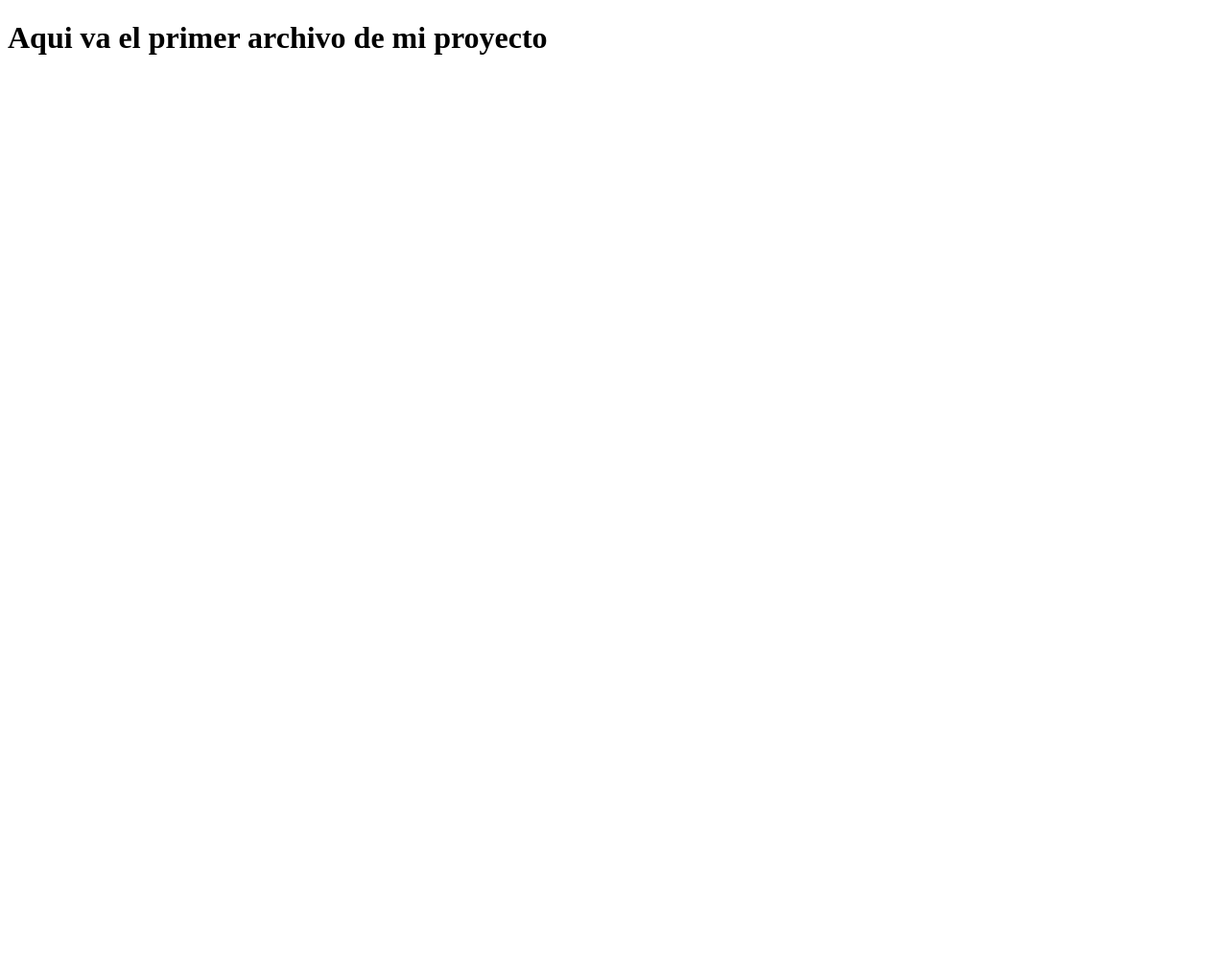
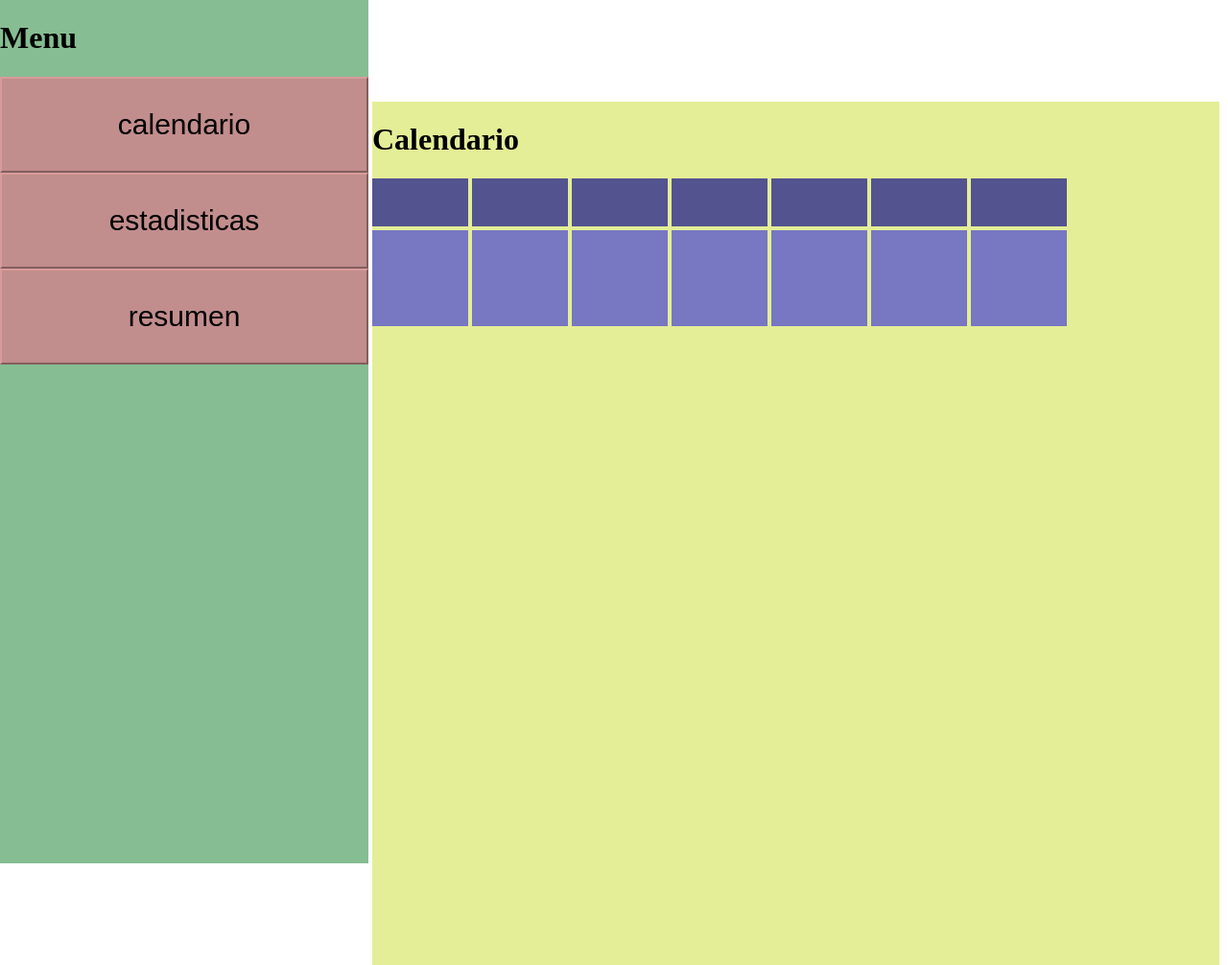
Before and after one commit to Camilavalenzuela/planner, a plain HTML site: page inicio.html in a window 1280 px wide. Shown: the whole page at 96% size. Before the commit the page ends 800 px from the top, so only its background shows below. Drawn offline with Linux system fonts and the light colour scheme.

Commit message:
Avances interfaz grafica
menu izquierdo
avance calendario

```diff
--- a/inicio.html
+++ b/inicio.html
@@ -4,10 +4,90 @@
         <meta charset="UTF-8">
         <meta name="viewport" content="width=device-width, initial-scale=1.0">
         <title>Inicio</title>
+
+        <style>
+            body{
+                margin:auto;
+            }
+
+            #div_menu_izquierdo{
+                background-color: rgb(134, 189, 147);
+                width: 30%;
+                height: 900px;
+                display: inline-block;
+
+
+            }
+                #div_botones_menu button{
+                    display: block;
+                    width: 100%;
+                    height: 100px;
+                    background-color:rgb(194, 141, 141);
+                    font-size:30px ;
+                    font-weight: 300 ;
+                    border-color:rgb(216, 155, 155)
+                }
+
+            #div_calendario{
+                background-color: rgb(228, 238, 151);
+                width: 69%;
+                height: 900px;
+                display: inline-block;
+            }
+            .dia_calendario{
+                height:100px;
+                width: 100px;
+                background-color:rgb(119, 119, 194);
+                display: inline-block;
+
+
+            }
+            .encabezado_calendario{
+                height:50px;
+                width:100px;
+                background-color:rgb(83, 83, 143);
+                display: inline-block;
+
+            }
+        </style>
+
     </head>
     <body>
 
-        <h1>Aqui va el primer archivo de mi proyecto</h1>
+        <div id="div_menu_izquierdo">
+            <h1>Menu </h1>
+
+            <div id="div_botones_menu">
+                <button>calendario </button>
+                <button> estadisticas</button>
+                <button> resumen </button>
+            </div>
+
+
+        </div>
+
+        <div id="div_calendario">
+            <h1>Calendario</h1>
+            <div class="encabezado_calendario"></div>
+            <div class="encabezado_calendario"></div>
+            <div class="encabezado_calendario"></div>
+            <div class="encabezado_calendario"></div>
+            <div class="encabezado_calendario"></div>
+            <div class="encabezado_calendario"></div>
+            <div class="encabezado_calendario"></div>
+
+            <br>
+
+            <div class="dia_calendario"></div>
+            <div class="dia_calendario"></div>
+            <div class="dia_calendario"></div>
+            <div class="dia_calendario"></div>
+            <div class="dia_calendario"></div>
+            <div class="dia_calendario"></div>
+            <div class="dia_calendario"></div>
+
+        </div>
+
 
     </body>
 </html>
```
